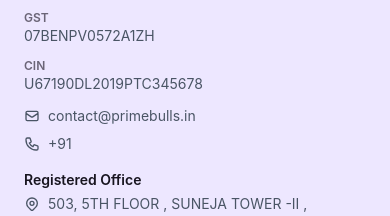
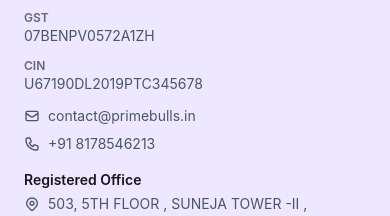
Before and after one commit to rohit-verma-211/prime, a React (Vite) app: page /stocks in a window 390 px wide. Shown: the part 2840-3056 px from the top of the page. Built offline with nearby package versions, Linux system fonts and the light colour scheme; no server answers.

Commit message:
Fix phone number formatting in Footer component

```diff
--- a/src/components/Footer.jsx
+++ b/src/components/Footer.jsx
@@ -22,7 +22,7 @@ export default function Footer() {
             </a>
             <a href="tel:+918178546213" className="flex items-center gap-2 text-sm text-gray-600 hover:text-brand mt-2">
               <svg className="h-4 w-4 flex-shrink-0" fill="none" stroke="currentColor" viewBox="0 0 24 24"><path strokeLinecap="round" strokeLinejoin="round" strokeWidth={2} d="M3 5a2 2 0 012-2h3.28a1 1 0 01.948.684l1.498 4.493a1 1 0 01-.502 1.21l-2.257 1.13a11.042 11.042 0 005.516 5.516l1.13-2.257a1 1 0 011.21-.502l4.493 1.498a1 1 0 01.684.949V19a2 2 0 01-2 2h-1C9.716 21 3 14.284 3 6V5z" /></svg>
-              +91
+              +91 8178546213
             </a>
 
             <p className="text-sm font-semibold text-ink mt-4">Registered Office</p>
```
